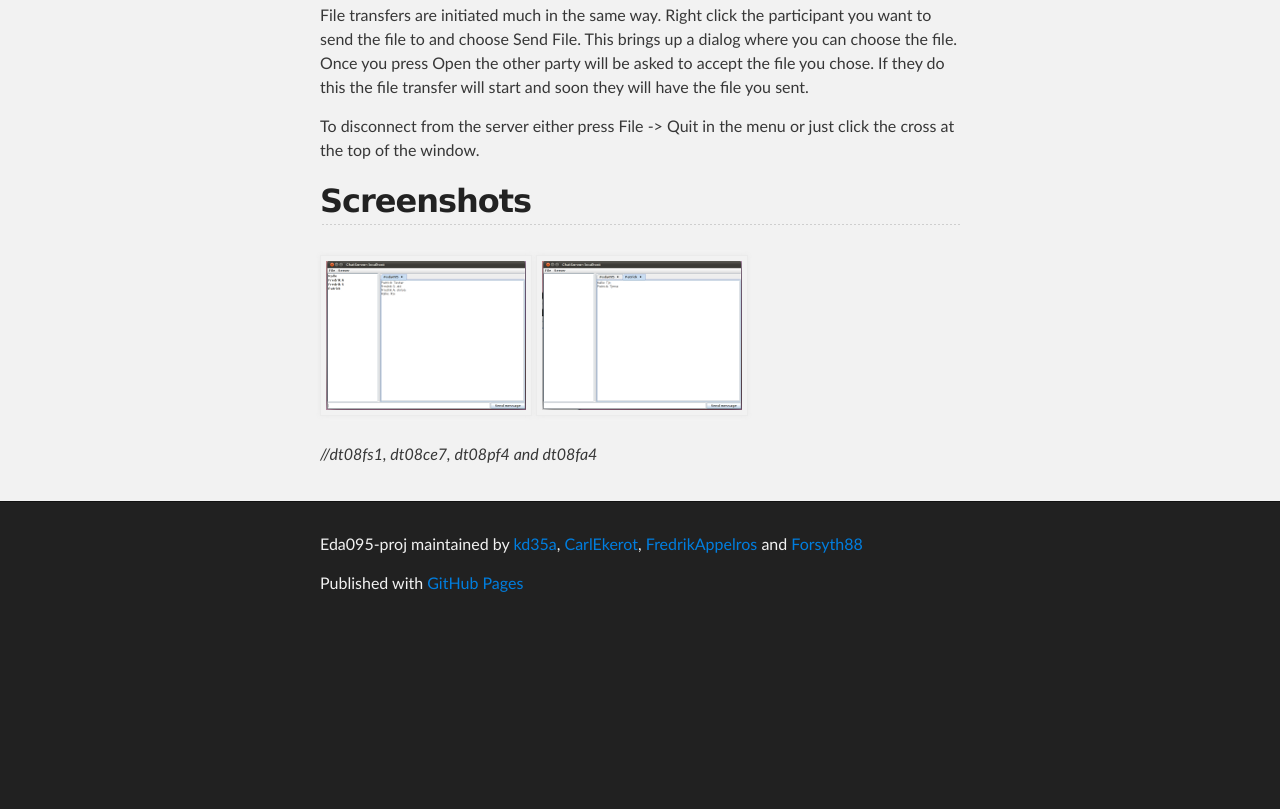
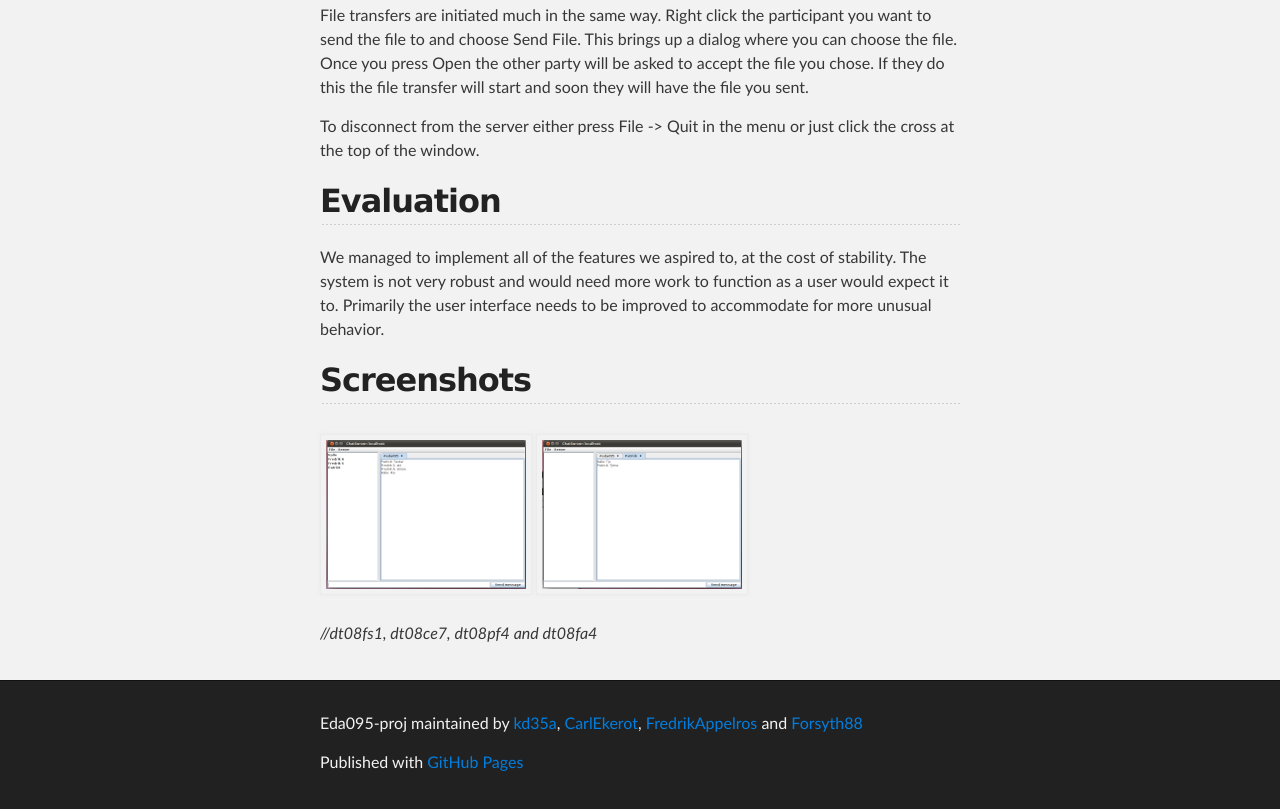
Before and after one commit to kd35a/eda095-proj, a plain HTML site: page index.html in a window 1280 px wide. Shown: the part 1343-2152 px from the top of the page. Before the commit the page ends 1973 px from the top, so only its background shows below. Drawn offline with Linux system fonts and the light colour scheme.

Commit message:
Added evaluation to the page.

```diff
--- a/index.html
+++ b/index.html
@@ -69,6 +69,11 @@ The JSON-messages are sent over a TCP-connection.</p>
 
 <p>To disconnect from the server either press <i>File -&gt; Quit</i> in the menu or just click the cross at the top of the window.</p>
 
+<h2>Evaluation</h2>
+<p>We managed to implement all of the features we aspired to, at the cost of stability. The system
+is not very robust and would need more work to function as a user would expect it to. Primarily
+the user interface needs to be improved to accommodate for more unusual behavior.</p>
+
 <h2>Screenshots</h2>
 <a href="images/1.png"><img src="images/1_thumb.png" style="width: 200px; height: 149px;" /></a>
 <a href="images/2.png"><img src="images/2_thumb.png" style="width: 200px; height: 149px;"/></a>
```
